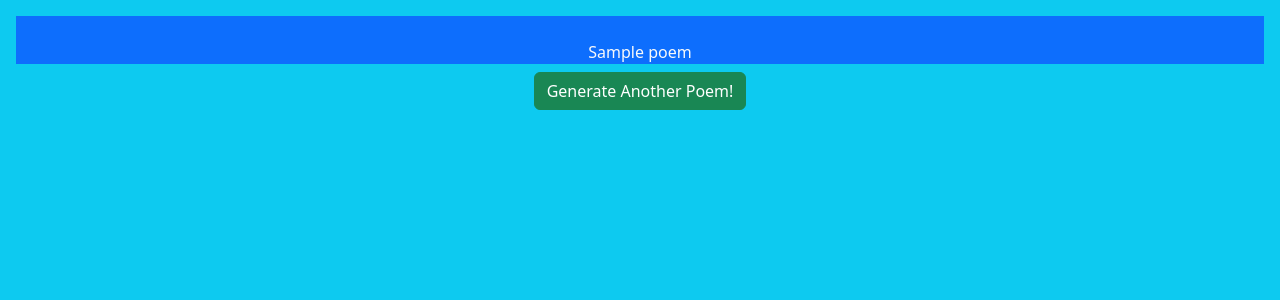
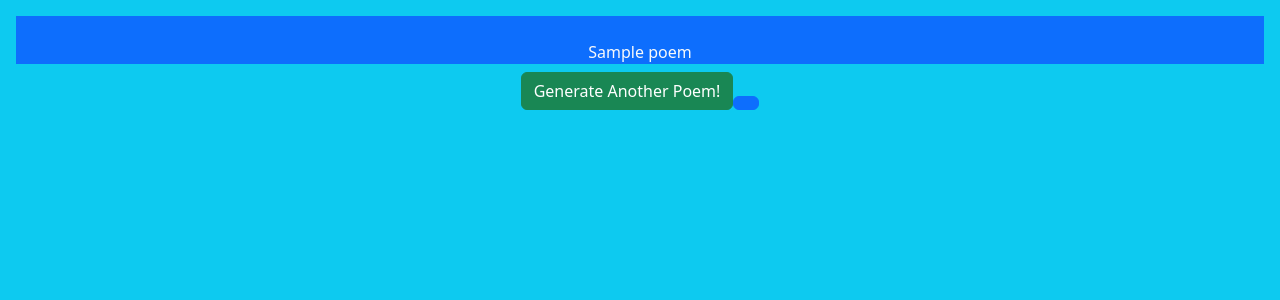
Before and after one commit to nolan-3/Latin-Poetry-Generator, a Flask app: template templates/poem.html in a window 1280 px wide. Shown: the top 300 px of the page. Run offline with Flask 2, Linux system fonts and the light colour scheme; the template is opened without the code that fills it: most values are stand-ins (such as "Sample title", 1, 10 or a date in 2020).

Commit message:
Update poem.html

```diff
--- a/templates/poem.html
+++ b/templates/poem.html
@@ -25,6 +25,7 @@
                 Generate Another Poem!
             </button>
         </form>
+             <button class="btn btn-primary mt-4" href="/templates/index.html" >
         </div>
 </body>
 </html>
```
